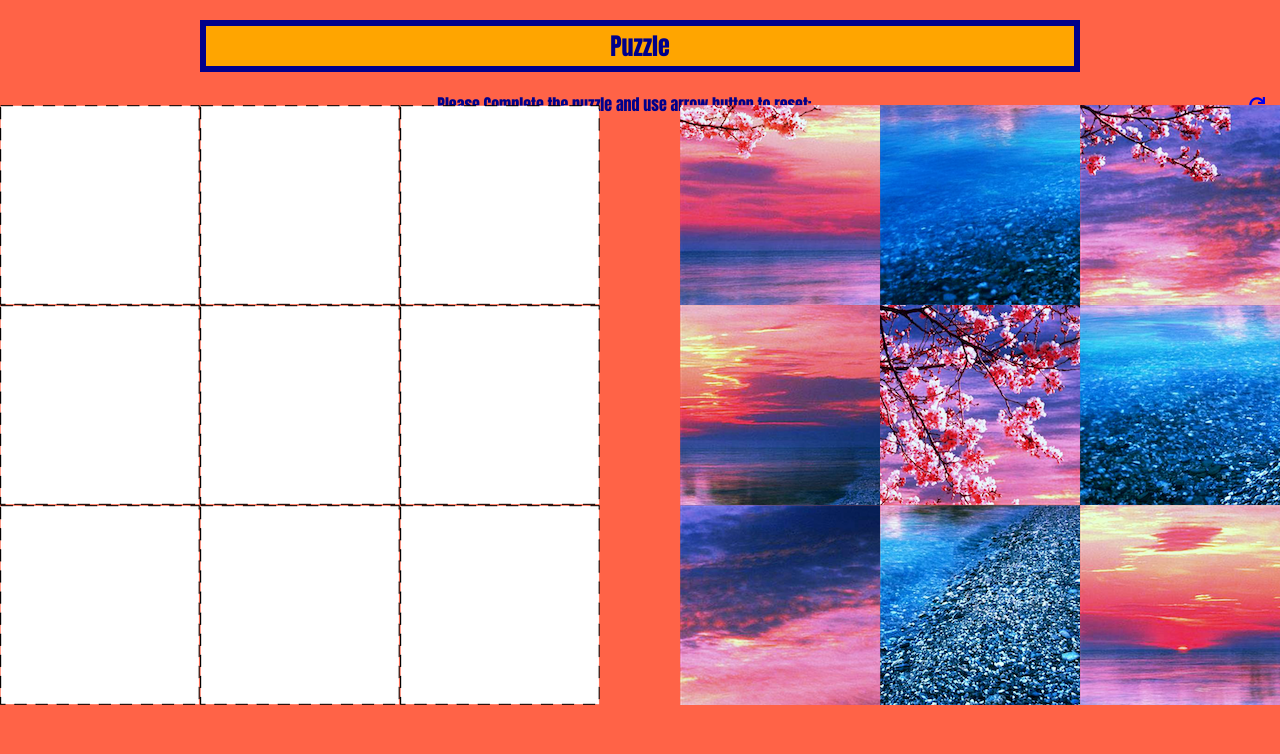
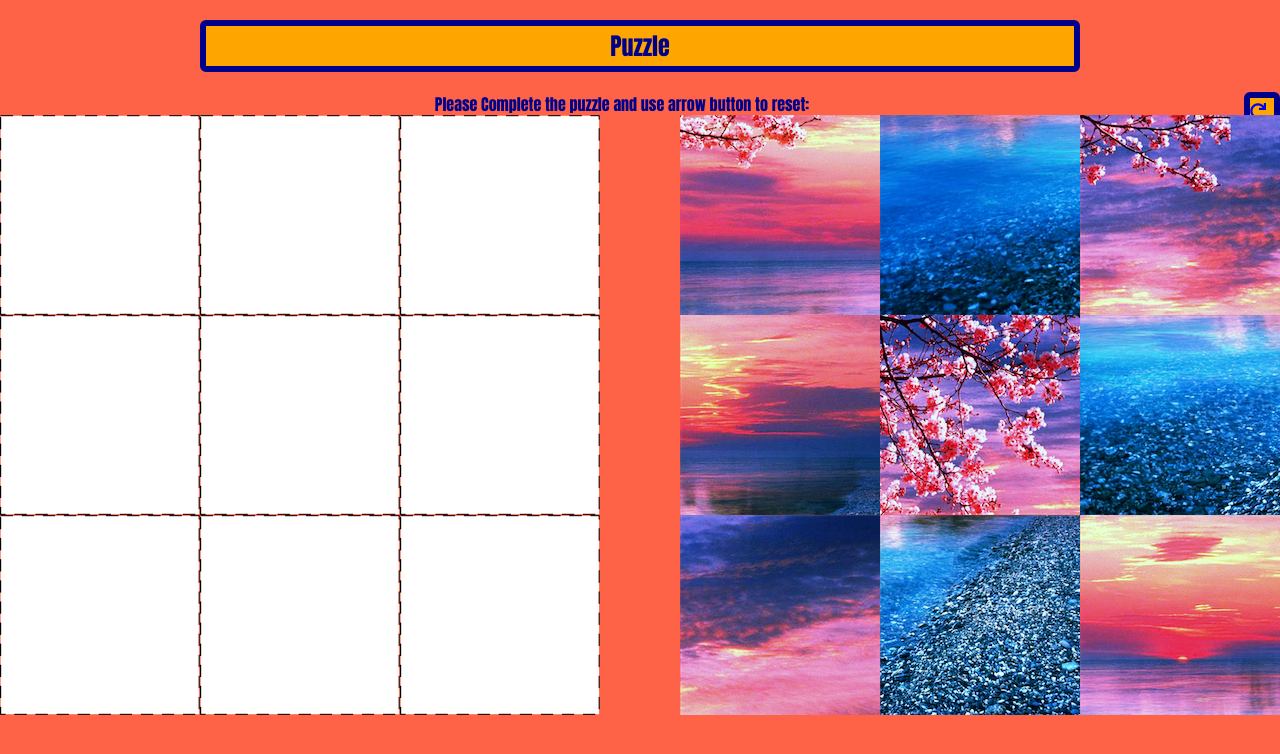
Before and after one commit to deanvd-ITvarsity/Module-4-Assessment-2, a plain HTML site: page index.html in a window 1280 px wide. Drawn offline with Linux system fonts and the light colour scheme.

Commit message:
Corrected Margin and styled reset arrow

```diff
--- a/style.css
+++ b/style.css
@@ -17,6 +17,7 @@ h2 {
     text-align: center;
     background-color: orange;
     border: 6px solid darkblue;
+    border-radius: 6px;
     padding: 2px;
     margin-right: 200px;
     margin-left: 200px;
@@ -32,8 +33,16 @@ p a {
     size: 40px;
     font-weight: 800;
     float: right;
-    padding-right: 15px;
-    padding-bottom: 15px;
+    padding-right: 8px;
+    background-color: orange;
+    border: 6px solid darkblue;
+    border-radius: 6px;
+}
+
+p a:hover {
+    color: orange;
+    background-color: darkblue;
+    border: 6px solid orange;
 }
 
 
@@ -43,63 +52,63 @@ p a {
     position: absolute;
     left: 0px;
     top: 0px;
-    margin-top: 105px;
+    margin-top: 115px;
 }
 
 #grid1-2 {
     position: absolute;
     left: 200px;
     top: 0px;
-    margin-top: 105px;
+    margin-top: 115px;
 }
 
 #grid1-3 {
     position: absolute;
     left: 400px;
     top: 0px;
-    margin-top: 105px;
+    margin-top: 115px;
 }
 
 #grid2-1 {
     position: absolute;
     left: 0px;
     top: 200px;
-    margin-top: 105px;
+    margin-top: 115px;
 }
 
 #grid2-2 {
     position: absolute;
     left: 200px;
     top: 200px;
-    margin-top: 105px;
+    margin-top: 115px;
 }
 
 #grid2-3 {
     position: absolute;
     left: 400px;
     top: 200px;
-    margin-top: 105px;
+    margin-top: 115px;
 }
 
 #grid3-1 {
     position: absolute;
     left: 0px;
     top: 400px;
-    margin-top: 105px;
+    margin-top: 115px;
 }
 
 #grid3-2 {
     position: absolute;
     left: 200px;
     top: 400px;
-    margin-top: 105px;
+    margin-top: 115px;
 }
 
 #grid3-3 {
     position: absolute;
     left: 400px;
     top: 400px;
-    margin-top: 105px;
+    margin-top: 115px;
 }
 
 
@@ -109,61 +118,61 @@ p a {
     position: absolute;
     right: 200px;
     top: 200px;
-    margin-top: 105px;
+    margin-top: 115px;
 }
 
 #img1-2-draggable {
     position: absolute;
     right: 0;
     top: 0;
-    margin-top: 105px;
+    margin-top: 115px;
 }
 
 #img1-3-draggable {
     position: absolute;
     right: 400px;
     top: 400px;
-    margin-top: 105px;
+    margin-top: 115px;
 }
 
 #img2-1-draggable {
     position: absolute;
     right: 400px;
     top: 0;
-    margin-top: 105px;
+    margin-top: 115px;
 }
 
 #img2-2-draggable {
     position: absolute;
     right: 0;
     top: 400px;
-    margin-top: 105px;
+    margin-top: 115px;
 }
 
 #img2-3-draggable {
     position: absolute;
     right: 400px;
     top: 200px;
-    margin-top: 105px;
+    margin-top: 115px;
 }
 
 #img3-1-draggable {
     position: absolute;
     right: 200px;
     top: 0;
-    margin-top: 105px;
+    margin-top: 115px;
 }
 
 #img3-2-draggable {
     position: absolute;
     right: 0;
     top: 200px;
-    margin-top: 105px;
+    margin-top: 115px;
 }
 
 #img3-3-draggable {
     position: absolute;
     right: 200px;
     top: 400px;
-    margin-top: 105px;
+    margin-top: 115px;
 }
```
